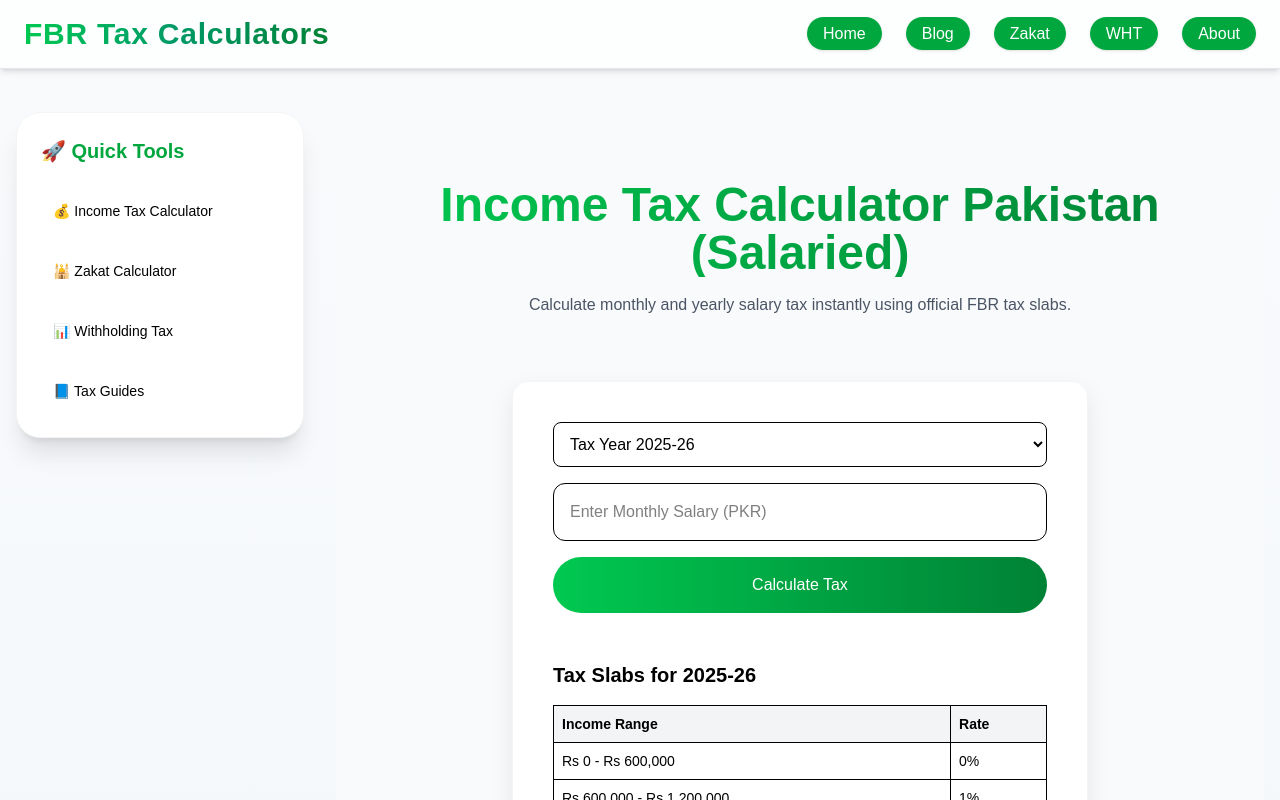
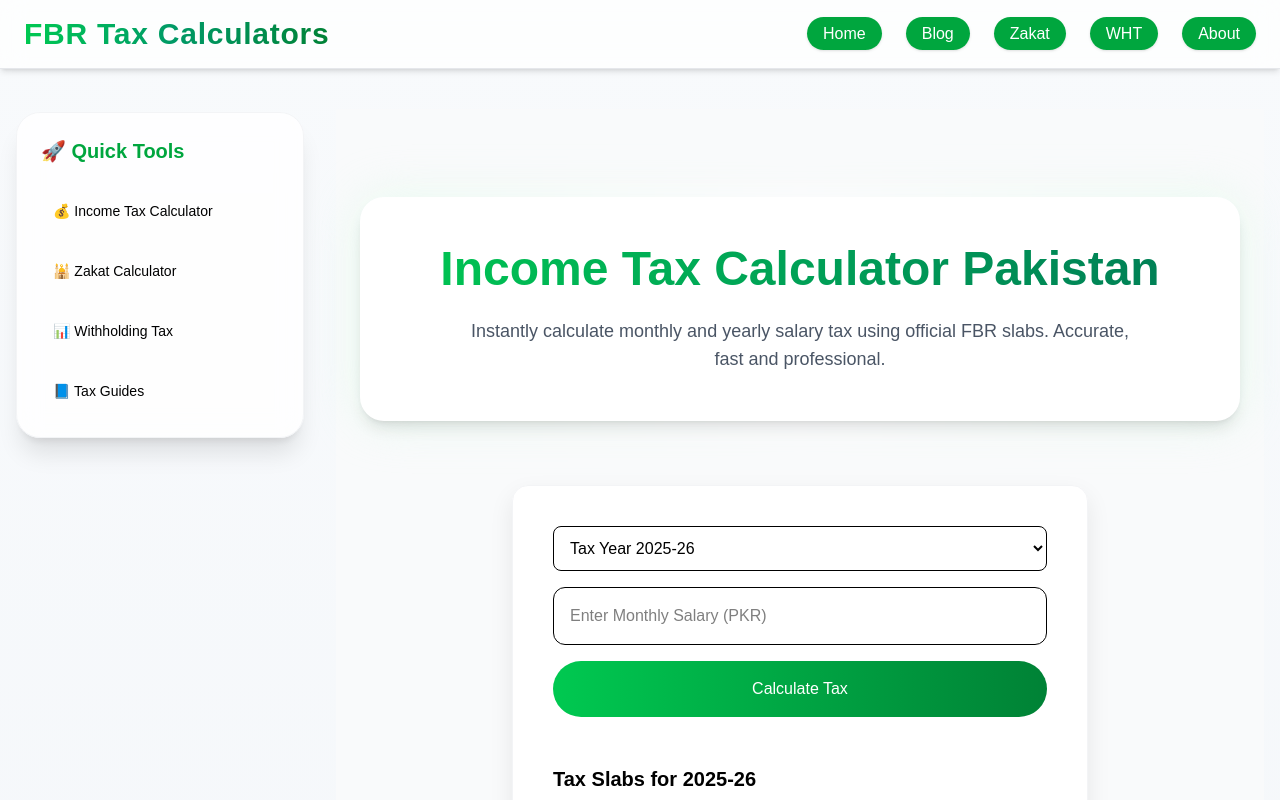
Before and after one commit to muhammadobaid1986/fbrtaxcalculators, a Next.js app: page / in a window 1280 px wide. Shown: the top 800 px of the page. Built offline with nearby package versions, Linux system fonts and the light colour scheme.

Commit message:
design and seo updates

```diff
--- a/app/layout.tsx
+++ b/app/layout.tsx
@@ -18,7 +18,7 @@ export default function RootLayout({
 }) {
   return (
     <html lang="en">
-      <body className="bg-gradient-to-b from-white via-gray-50 to-green-50">
+      <body className="bg-gradient-to-b from-white via-gray-50 to-green-100">
 
         {/* NAVBAR */}
         <nav className="bg-white/70 backdrop-blur-md shadow-md sticky top-0 z-50 border-b border-gray-200">
@@ -75,7 +75,7 @@ export default function RootLayout({
 
   {/* SIDEBAR */}
   <aside className="w-72 hidden md:block">
-  <div className="bg-white rounded-3xl shadow-xl p-6 sticky top-28 border border-gray-100 hover:shadow-2xl transition">
+  <div className="bg-white/80 backdrop-blur-md rounded-3xl shadow-xl p-6 sticky top-28 border border-gray-100 hover:shadow-2xl transition">
 
     <h3 className="text-xl font-bold mb-6 text-green-600">
       🚀 Quick Tools
--- a/app/page.tsx
+++ b/app/page.tsx
@@ -84,17 +84,28 @@ export default function Home() {
   return (
     <main className="min-h-screen p-6 bg-gray-50">
 
-      <div className="text-center mt-12 mb-16">
-  <h1 className="text-5xl font-extrabold bg-gradient-to-r from-green-500 to-green-700 bg-clip-text text-transparent">
-    Income Tax Calculator Pakistan (Salaried)
-  </h1>
+      {/* HERO SECTION */}
 
-  <p className="text-gray-600 mt-4 max-w-2xl mx-auto">
-    Calculate monthly and yearly salary tax instantly using official FBR tax slabs.
-  </p>
+<div className="relative mt-16 mb-16">
+
+  <div className="absolute inset-0 bg-gradient-to-r from-green-100 via-white to-green-100 rounded-3xl blur-xl opacity-60"></div>
+
+  <div className="relative text-center py-12 rounded-3xl bg-white shadow-lg">
+
+    <h1 className="text-5xl font-extrabold bg-gradient-to-r from-green-500 to-emerald-700 bg-clip-text text-transparent">
+      Income Tax Calculator Pakistan
+    </h1>
+
+    <p className="text-gray-600 mt-6 max-w-2xl mx-auto text-lg">
+      Instantly calculate monthly and yearly salary tax using official FBR slabs.
+      Accurate, fast and professional.
+    </p>
+
+  </div>
+
 </div>
 
-      <div className="card p-10 max-w-xl mx-auto border border-gray-100 rounded-3xl shadow-xl hover:shadow-2xl transition duration-300 bg-white">
+      <div className="card p-10 max-w-xl mx-auto border border-gray-100 rounded-3xl shadow-xl hover:shadow-2xl transition duration-300 bg-white backdrop-blur-md">
         <select
           value={year}
           onChange={(e) => setYear(e.target.value)}
```
